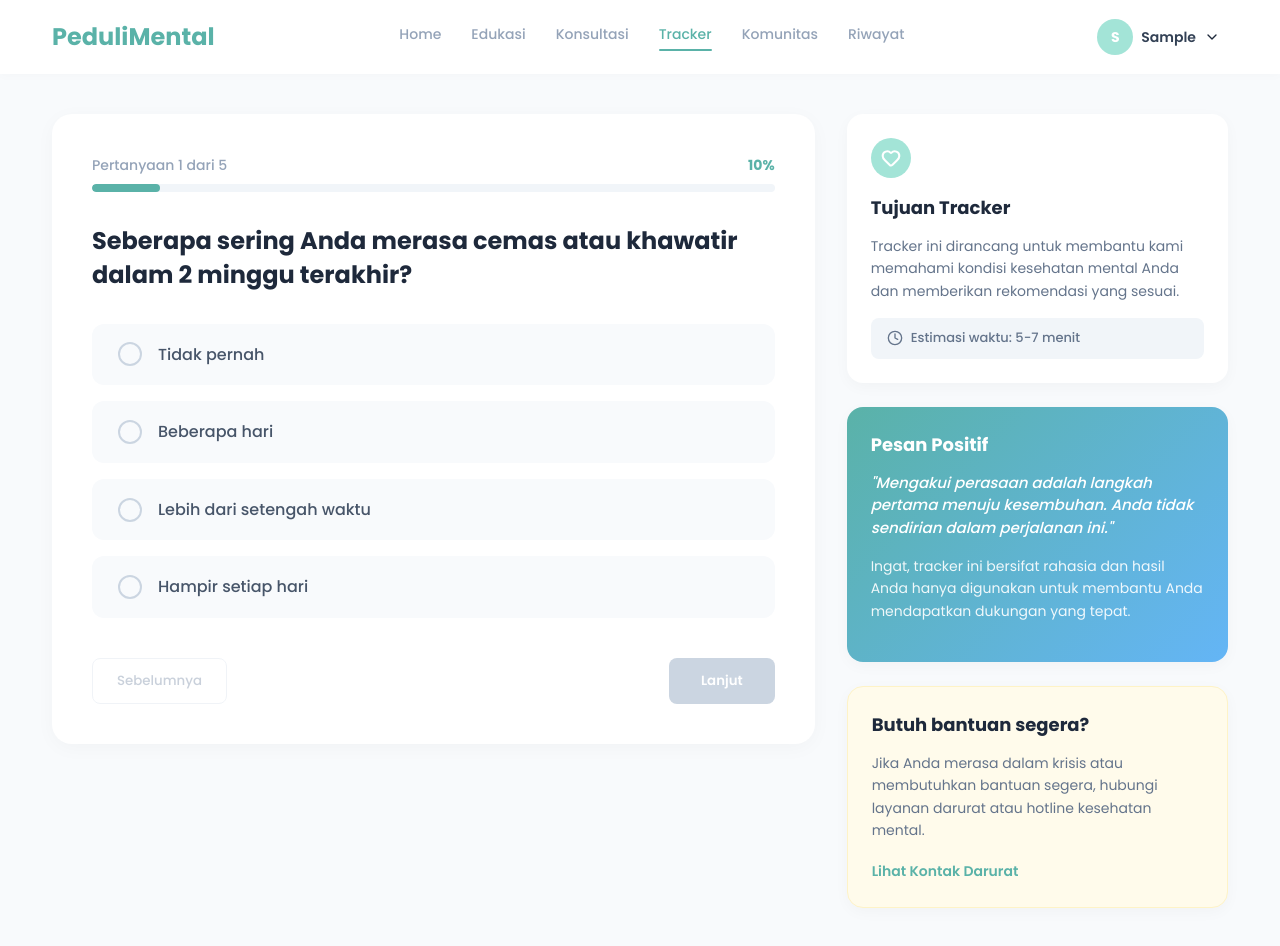
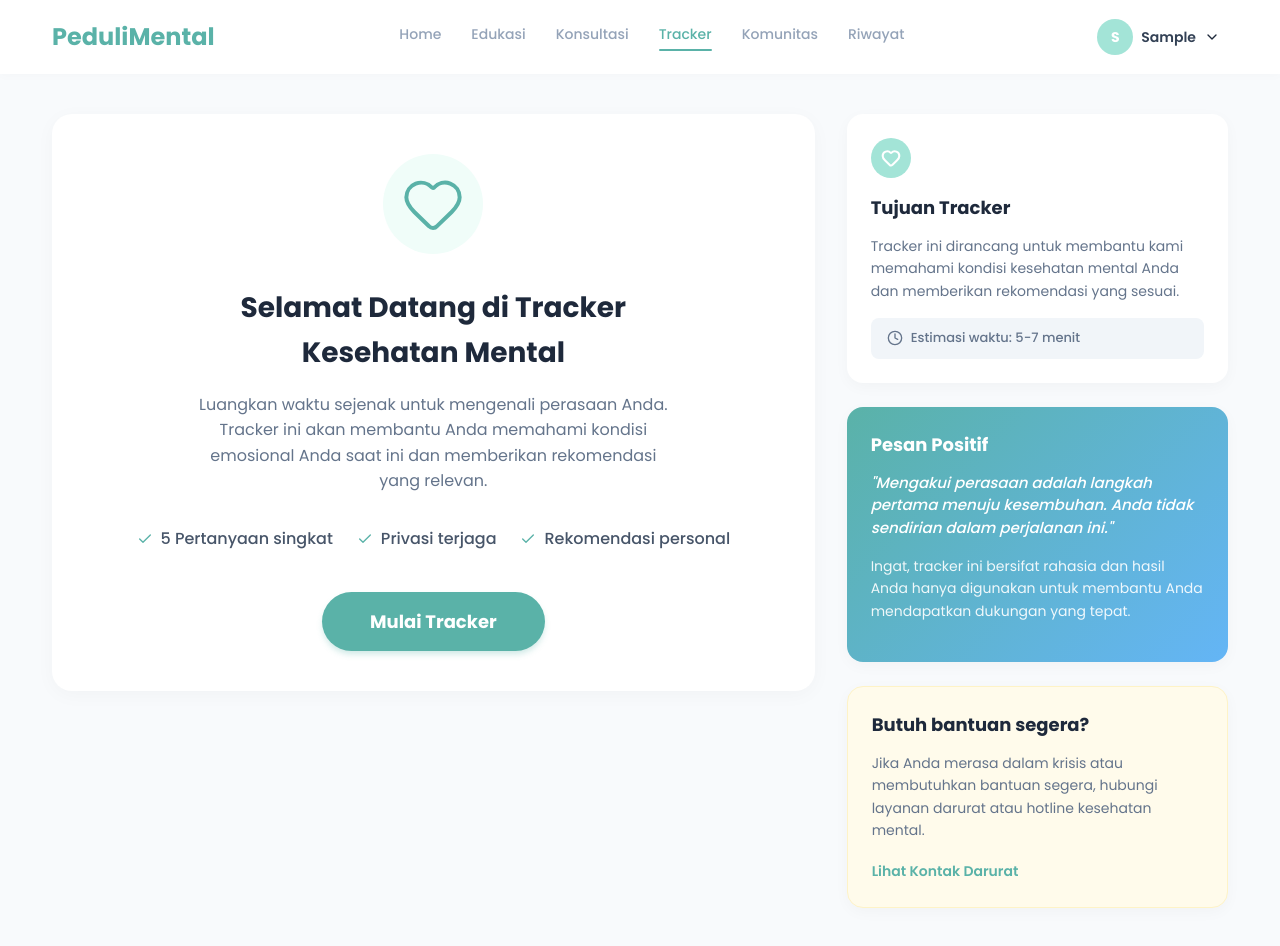
Before and after one commit to adrianardianto/pedulimental, a Vue app: page /tracker in a window 1280 px wide. Shown: the top 946 px of the page. Built offline with nearby package versions, Linux system fonts and the light colour scheme; sample sign-in values are in the browser's storage.

Commit message:
update trackerr

```diff
--- a/src/views/TrackerView.vue
+++ b/src/views/TrackerView.vue
@@ -7,6 +7,7 @@ const currentQuestion = ref(0);
 const selectedOption = ref(null);
 const progress = ref(10);
 const isFinished = ref(false);
+const isStarted = ref(false);
 const answers = ref([]);
 const resultLevel = ref("");
 
@@ -141,8 +142,13 @@ const restartSurvey = () => {
   selectedOption.value = null;
   progress.value = 10;
   isFinished.value = false;
+  isStarted.value = false;
   answers.value = [];
   resultLevel.value = "";
+};
+
+const startTracker = () => {
+  isStarted.value = true;
 };
 </script>
 
@@ -152,8 +158,25 @@ const restartSurvey = () => {
 
     <div class="container main-content">
       <div class="survey-grid">
+        <!-- Welcome Panel -->
+        <div v-if="!isStarted" class="question-panel welcome-panel">
+          <div class="welcome-icon">
+            <Heart :size="64" stroke-width="1.5" />
+          </div>
+          <h2 class="welcome-title">Selamat Datang di Tracker Kesehatan Mental</h2>
+          <p class="welcome-desc">
+            Luangkan waktu sejenak untuk mengenali perasaan Anda. Tracker ini akan membantu Anda memahami kondisi emosional Anda saat ini dan memberikan rekomendasi yang relevan.
+          </p>
+          <ul class="welcome-points">
+             <li><Check :size="16" /> 5 Pertanyaan singkat</li>
+             <li><Check :size="16" /> Privasi terjaga</li>
+             <li><Check :size="16" /> Rekomendasi personal</li>
+          </ul>
+          <button class="btn-start" @click="startTracker">Mulai Tracker</button>
+        </div>
+
         <!-- Left Panel: Question -->
-        <div v-if="!isFinished" class="question-panel">
+        <div v-else-if="!isFinished" class="question-panel">
           <div class="progress-header">
             <span class="progress-label"
               >Pertanyaan {{ currentQuestion + 1 }} dari
@@ -705,4 +728,84 @@ const restartSurvey = () => {
   flex-shrink: 0;
   margin-top: 2px;
 }
+
+/* Welcome Panel */
+.welcome-panel {
+  text-align: center;
+  display: flex;
+  flex-direction: column;
+  align-items: center;
+  justify-content: center;
+  min-height: 500px;
+}
+
+.welcome-icon {
+  width: 100px;
+  height: 100px;
+  background-color: #f0fdf9;
+  border-radius: 50%;
+  display: flex;
+  align-items: center;
+  justify-content: center;
+  color: #5ab2a8;
+  margin-bottom: 32px;
+}
+
+.welcome-title {
+  font-size: 28px;
+  font-weight: 800;
+  color: #1e293b;
+  margin-bottom: 16px;
+  max-width: 500px;
+}
+
+.welcome-desc {
+  font-size: 16px;
+  color: #64748b;
+  margin-bottom: 32px;
+  max-width: 480px;
+  line-height: 1.6;
+}
+
+.welcome-points {
+  list-style: none;
+  padding: 0;
+  display: flex;
+  gap: 24px;
+  margin-bottom: 40px;
+  color: #475569;
+  font-weight: 500;
+  flex-wrap: wrap;
+  justify-content: center;
+}
+
+.welcome-points li {
+  display: flex;
+  align-items: center;
+  gap: 8px;
+}
+
+/* Reusing check icon color logic if needed or let it inherit */
+.welcome-points li svg {
+  color: #5ab2a8;
+}
+
+.btn-start {
+  padding: 16px 48px;
+  background-color: #5ab2a8;
+  color: white;
+  border: none;
+  border-radius: 50px;
+  font-size: 18px;
+  font-weight: 700;
+  cursor: pointer;
+  transition: all 0.2s;
+  box-shadow: 0 4px 6px -1px rgba(90, 178, 168, 0.3);
+}
+
+.btn-start:hover {
+  background-color: #4a968c;
+  transform: translateY(-2px);
+  box-shadow: 0 10px 15px -3px rgba(90, 178, 168, 0.4);
+}
 </style>
```
